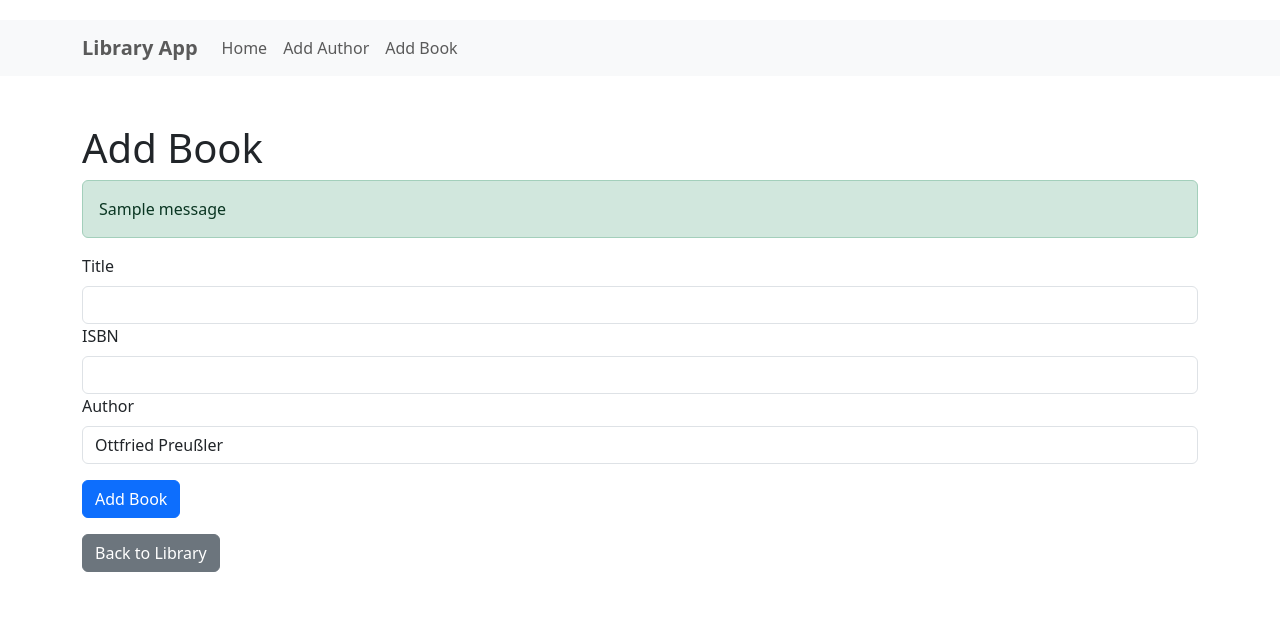
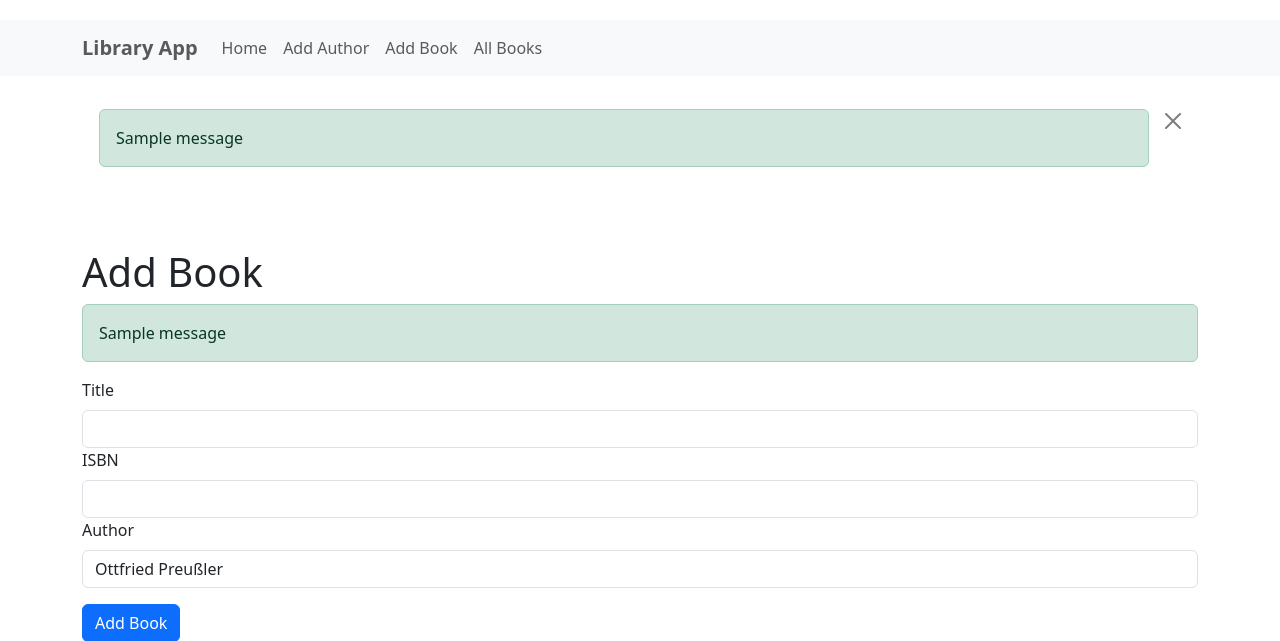
Before and after one commit to cbdmatze/Book_Alchemy, a Flask app: page /add_book in a window 1280 px wide. Shown: the top 641 px of the page. Run offline with Flask 3, Linux system fonts and the light colour scheme; tables that the repository leaves empty hold one stand-in row (values such as "Sample post"); one stand-in notice (Sample message) is shown.

Commit message:
some debugging

```diff
--- a/app.py
+++ b/app.py
@@ -27,7 +27,7 @@ def add_author():
         new_author = Author(name=form.name.data, birth_date=form.birth_date.data)
         db.session.add(new_author)
         db.session.commit()
-        flash('Author added successfully!', 'success')
+        flash('Author added successfully!', 'success')  # Flash message for success
         return redirect(url_for('add_author'))
     return render_template('add_author.html', form=form)
 
@@ -47,8 +47,8 @@ def add_book():
         )
         db.session.add(new_book)
         db.session.commit()
-        flash('Book added successfully!', 'success')
-        return redirect(url_for('add_book'))
+        flash('Book added successfully!', 'success')  # Added flash message for success
+        return redirect(url_for('home'))  # Redirect to home to view all books
     return render_template('add_book.html', form=form)
 
 # Route to display books on the home page
@@ -59,6 +59,8 @@ def home():
         books = Book.query.join(Author).order_by(Author.name).all()
     else:
         books = Book.query.order_by(Book.title).all()
+
+    # Add a condition to handle when there are no books
     return render_template('home.html', books=books)
 
 # Route to view book details
--- a/templates/base.html
+++ b/templates/base.html
@@ -9,6 +9,7 @@
     <link rel="stylesheet" href="{{ url_for('static', filename='css/styles.css') }}">
 </head>
 <body>
+    <!-- Navigation Bar -->
     <nav class="navbar navbar-expand-lg navbar-light bg-light">
         <div class="container">
             <a class="navbar-brand" href="{{ url_for('home') }}">Library App</a>
@@ -26,11 +27,31 @@
                     <li class="nav-item">
                         <a class="nav-link" href="{{ url_for('add_book') }}">Add Book</a>
                     </li>
+                    <li class="nav-item">
+                        <a class="nav-link" href="{{ url_for('all_books') }}">All Books</a> <!-- Link to All Books -->
+                    </li>
                 </ul>
             </div>
         </div>
     </nav>
 
+    <!-- Flash Messages -->
+    <div class="container mt-3">
+        {% with messages = get_flashed_messages(with_categories=true) %}
+            {% if messages %}
+                <div class="alert alert-dismissible fade show" role="alert">
+                    {% for category, message in messages %}
+                        <div class="alert alert-{{ category }}" role="alert">
+                            {{ message }}
+                        </div>
+                    {% endfor %}
+                    <button type="button" class="btn-close" data-bs-dismiss="alert" aria-label="Close"></button>
+                </div>
+            {% endif %}
+        {% endwith %}
+    </div>
+
+    <!-- Main Content -->
     <div class="container mt-5">
         {% block content %}{% endblock %}
     </div>
```
